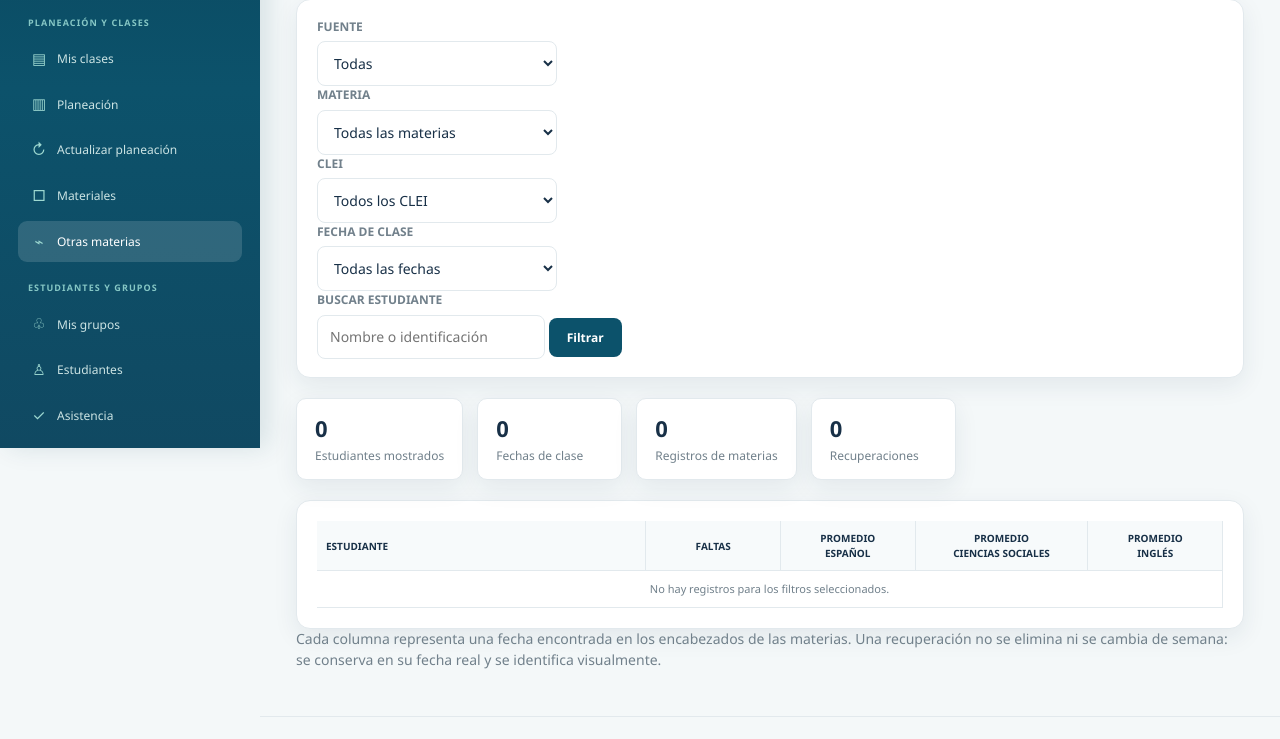
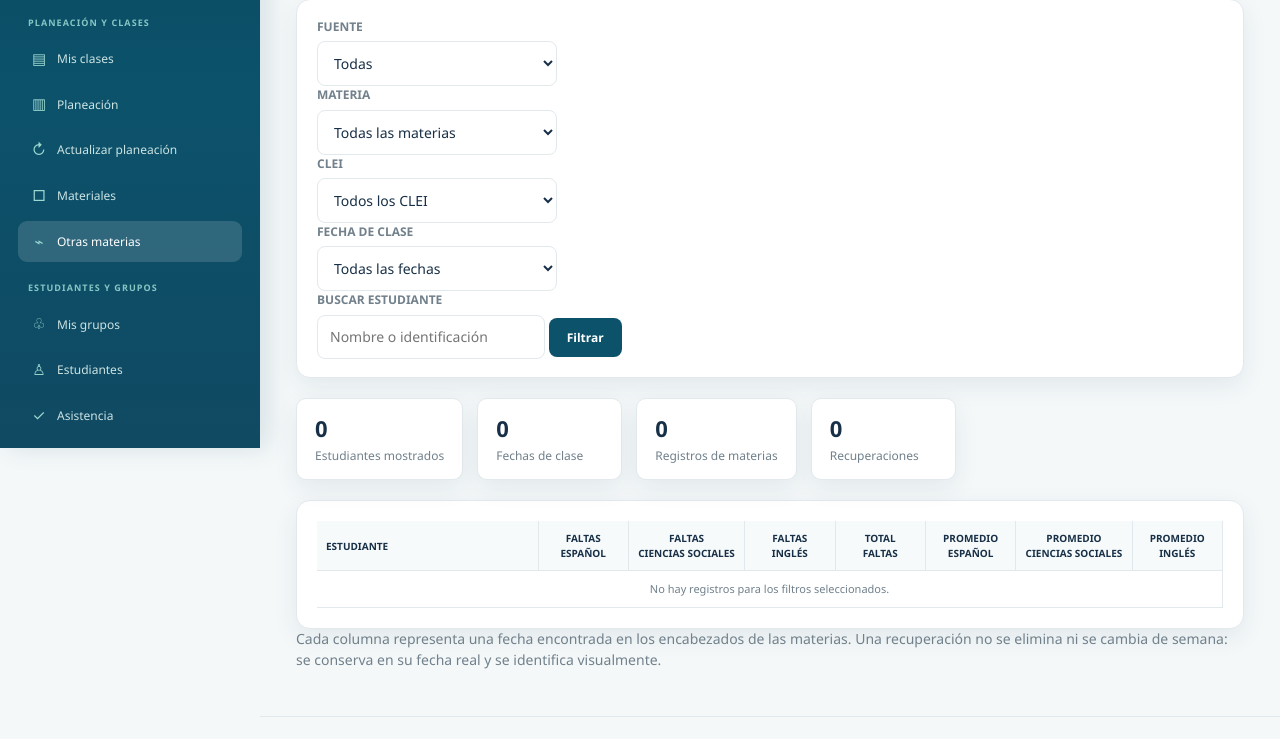
Before and after one commit to Diegoho58-dev/mi_plataforma_docente, a Flask app: page /otras-materias in a window 1280 px wide. Shown: the part 352-1091 px from the top of the page. Run offline with Flask 3, Linux system fonts and the light colour scheme; the visitor is signed in with stand-in values (Sample User, id 1); parts of the project's set-up code (start-up, migrations or seed data) failed here and were passed over.

Commit message:
Update absence tracking in student report template

```diff
--- a/templates/otras_materias.html
+++ b/templates/otras_materias.html
@@ -57,7 +57,10 @@
       <tr>
         <th class="student-column">Estudiante</th>
         {% for date_key, date_label in dates %}<th class="date-column">{{ date_label }}</th>{% endfor %}
-        <th class="average-column">Faltas</th>
+        <th class="average-column">Faltas<br>Español</th>
+        <th class="average-column">Faltas<br>Ciencias Sociales</th>
+        <th class="average-column">Faltas<br>Inglés</th>
+        <th class="average-column">Total<br>Faltas</th>
         <th class="average-column">Promedio<br>Español</th>
         <th class="average-column">Promedio<br>Ciencias Sociales</th>
         <th class="average-column">Promedio<br>Inglés</th>
@@ -83,13 +86,16 @@
           {% endfor %}
         </td>
         {% endfor %}
-        <td class="average-column"><strong>{{ student.absences }}</strong></td>
+        <td class="average-column"><strong>{{ student.absences_by_subject.get('Español', 0) }}</strong></td>
+        <td class="average-column"><strong>{{ student.absences_by_subject.get('Ciencias Sociales', 0) }}</strong></td>
+        <td class="average-column"><strong>{{ student.absences_by_subject.get('Inglés', 0) }}</strong></td>
+        <td class="average-column"><strong>{{ student.total_absences }}</strong></td>
         <td class="average-column">{% if student.subject_averages.get('Español') is not none %}<strong>{{ '%.2f'|format(student.subject_averages['Español']) }}</strong>{% else %}<span class="empty-cell">—</span>{% endif %}</td>
         <td class="average-column">{% if student.subject_averages.get('Ciencias Sociales') is not none %}<strong>{{ '%.2f'|format(student.subject_averages['Ciencias Sociales']) }}</strong>{% else %}<span class="empty-cell">—</span>{% endif %}</td>
         <td class="average-column">{% if student.subject_averages.get('Inglés') is not none %}<strong>{{ '%.2f'|format(student.subject_averages['Inglés']) }}</strong>{% else %}<span class="empty-cell">—</span>{% endif %}</td>
       </tr>
       {% else %}
-      <tr><td colspan="{{ dates|length + 5 }}" class="empty-state">No hay registros para los filtros seleccionados.</td></tr>
+      <tr><td colspan="{{ dates|length + 8 }}" class="empty-state">No hay registros para los filtros seleccionados.</td></tr>
       {% endfor %}
     </tbody>
   </table>
```
